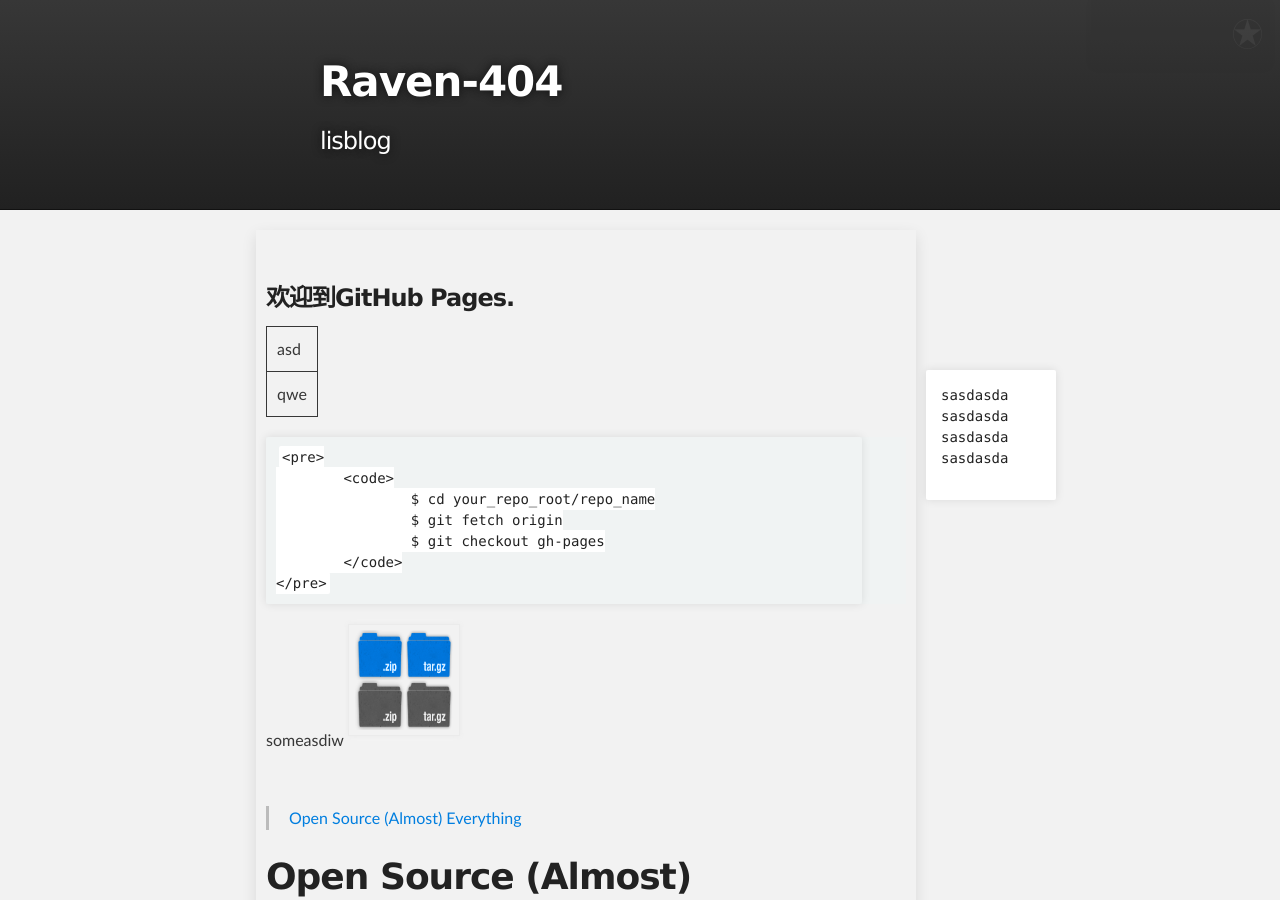
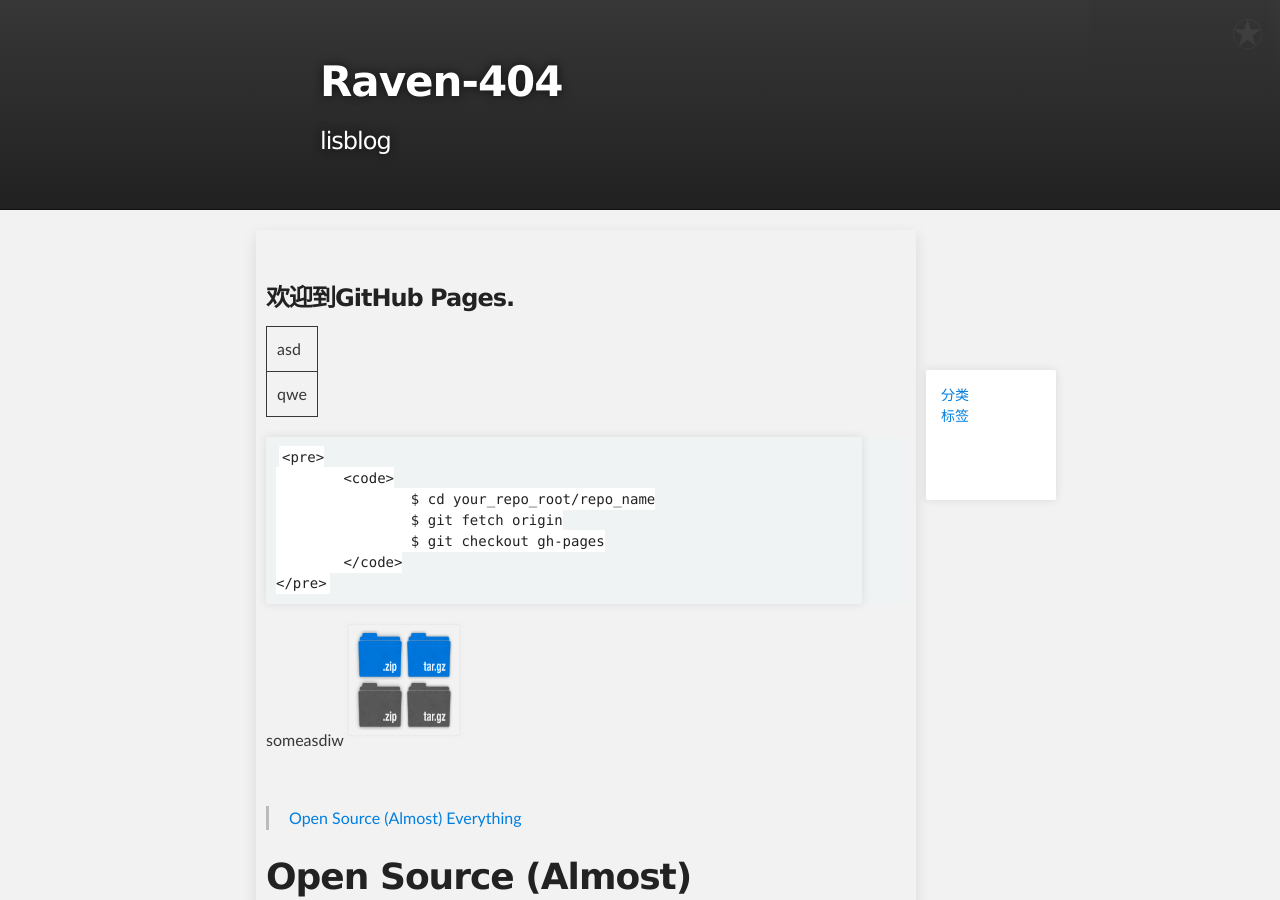
Before and after one commit to tonlog/tonlog.github.io, a Jekyll site: the page built from index.md, in a window 1280 px wide and 900 px high. Built offline with Jekyll 4.4.1, drawn with Linux system fonts in a browser that asks for light colours; Markdown is read by kramdown in place of the engine named in the settings.

Commit message:
Update index.md

```diff
--- a/_layouts/index.md
+++ b/_layouts/index.md
@@ -4,10 +4,8 @@ layout: default
 
 
 	<navig>
-		sasdasda<br/>
-		sasdasda<br/>
-		sasdasda<br/>
-		sasdasda<br/>
+		<a href="{{ site.baseurl }}cat.html">分类</a><br/>
+		<a href="{{ site.baseurl }}tag.html">标签</a><br/>
 	</navig>
 
 
```
